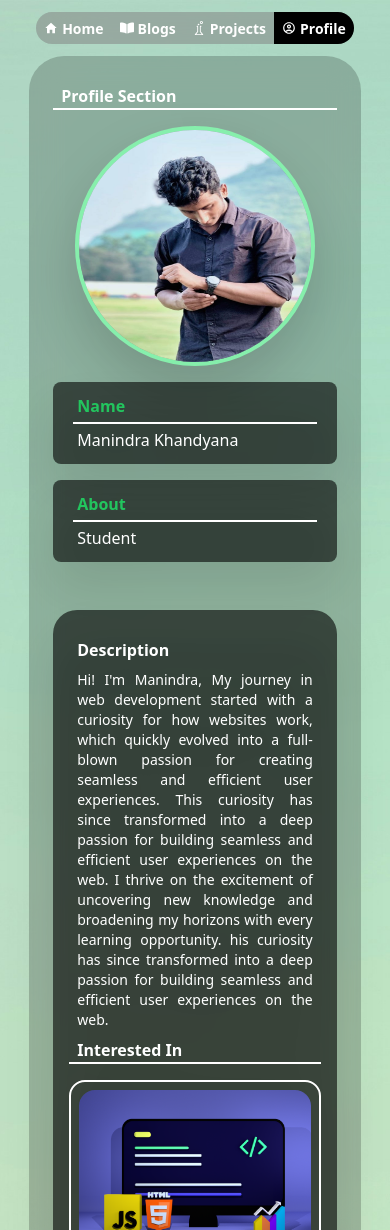
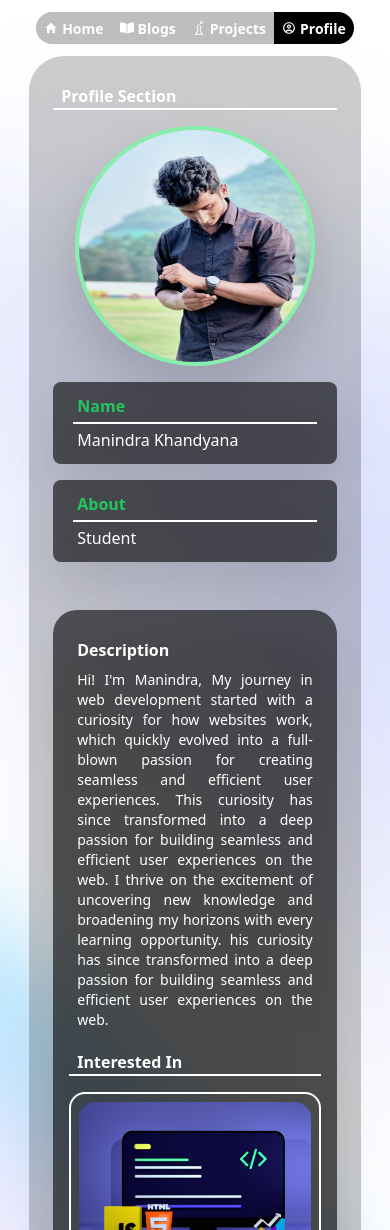
Before and after one commit to Manindra289/responsive_portfolio, a React (Create React App) app: page /Profile in a window 390 px wide. Shown: the top 1230 px of the page. Built offline with nearby package versions, Linux system fonts and the light colour scheme.

Commit message:
design changes

```diff
--- a/src/App.css
+++ b/src/App.css
@@ -37,13 +37,13 @@
   }
 }
 html{
-  background-image: url('./assets/background.png');
+  background-image: url('./assets/background6.png');
   background-position: center;
 
 }
 @media (max-width: 1024px) {
   html {
-    background-image: url('./assets/background3.jpg');
+    background-image: url('./assets/background6.png');
     background-position: center;
   }
 }
--- a/src/components/Blog/Blog.js
+++ b/src/components/Blog/Blog.js
@@ -9,7 +9,7 @@ const Blog = () => {
         <h1 className={['text-white text-xl font-bold  ml-4 pt-2 max-lg:text-base 2xl:text-5xl mb-0 mt-2',styles['ah1']].join(' ')}>Blogs</h1>
         <hr className='mx-3 mt-2 p-0 mb-1'/>
       </div>
-      <div className='flex flex-col overflow-scroll'>
+      <div className='flex flex-col overflow-scroll max-lg:pb-5'>
         <Link to={'/Blogs'}> <BlogItem title="Psychology"/></Link>
         <Link to={'/Blogs'}><BlogItem title="Philosophy"/></Link>
         <Link to={'/Blogs'}><BlogItem title="See more ... "/></Link>
--- a/src/components/Blog/BlogItem/BlogItem.js
+++ b/src/components/Blog/BlogItem/BlogItem.js
@@ -3,7 +3,7 @@ import React from 'react'
 const BlogItem = (props) => {
   return (
     <div className='rounded-lg'>
-           <div className={[' cursor-pointer hover:text-black hover:bg-white rounded-lg drop-shadow-2xl mx-2 max-sm:py-2 my-2 bg-black '].join(' ')}>
+           <div className={[' cursor-pointer hover:text-black hover:bg-white rounded-2xl drop-shadow-2xl mx-2 max-sm:py-2 my-2 bg-black '].join(' ')}>
               <h1  className='2xl:text-3xl text-left hover:text-black text-white max-sm:p-0 p-[0.1rem] pl-0 max-sm:text-base text-lg mx-[1rem] py-1.5  max-sm:py-1 font-bold'>{props.title}</h1>
             </div>
     </div>
--- a/src/components/BlogPage/BlogPage.js
+++ b/src/components/BlogPage/BlogPage.js
@@ -33,8 +33,8 @@ const BlogPage = () => {
 
 
   return (
-    <div className=' w-[100vw] lg:h-[100vh] lg:grid-rows-1 lg:grid-cols-1 grid grid-cols-1'>
-      <div className=' max-lg:flex max-lg:mb-10 max-lg:flex-col lg:grid lg:grid-rows-8 lg:grid-cols-12 max-lg:mt-14 lg:self-center justify-self-center lg:h-[85vh] w-[85vw] smallest_scn' >
+    <div className=' w-[100vw] lg:grid-rows-1 lg:grid-cols-1 grid grid-cols-1'>
+      <div className=' max-lg:flex max-lg:mb-10 lg:mb-10 max-lg:flex-col lg:grid lg:grid-rows-8 lg:grid-cols-12 max-lg:mt-14 mt-16 justify-self-center lg:h-[85vh] min-h-[700px] w-[85vw] smallest_scn ' >
       <div className='lg:row-span-8 lg:col-span-3 col-span-9  md:col-span-2  lg:border-r-4 p-2 mt-5 mb-5 px-4 '>
       <div className='lg:row-span-1 col-span-9'>
             <h1  className='2xl:text-5xl text-white max-sm:p-0 p-[0.1rem] pl-0 max-sm:text-base text-xl ml-[1.5rem] font-bold'>Blogs Category</h1>
@@ -77,7 +77,7 @@ const BlogPage = () => {
               <h1 className=' font-bold text-center w-[100%]'> {current_blog.title}</h1>
               </div>
           {/* <IoIosArrowRoundBack onClick={()=>{ setblog_visible(false) }} className='inline p-0 hover:text-green-500' fontSize={'2rem'} /> <div className='inline-block w-[100%]'> <h1 className='inline-block  px-6 py-4 font-bold text-center'>     {current_blog.title}</h1> </div> */}
-            <p className='px-6 pb-4 selection:bg-pink-600'>{current_blog.description}</p>
+            <p className='lg:px-6 pb-4 selection:bg-pink-600'>{current_blog.description}</p>
           </div> : <div className='hidden'></div> }
       </div>
 
--- a/src/components/ProfilePage/ProfilePage.js
+++ b/src/components/ProfilePage/ProfilePage.js
@@ -14,8 +14,8 @@ import { FaSquareGithub } from "react-icons/fa6";
 const ProfilePage = () => {
 
   return (
-    <div className=' w-[100vw] max-lg:mb-10 lg:h-[100vh] lg:grid-rows-1 lg:grid-cols-1 grid grid-cols-1'>
-      <div className=' max-lg:flex max-lg:flex-col lg:grid lg:grid-rows-8 lg:grid-cols-12 max-lg:mt-14 lg:self-center justify-self-center lg:h-[85vh] w-[85vw] smallest_scn' >
+    <div className=' w-[100vw] max-lg:mb-10 lg:grid-rows-1 lg:grid-cols-1 grid grid-cols-1'>
+      <div className=' max-lg:flex max-lg:mb-10 lg:mb-10 max-lg:flex-col lg:grid lg:grid-rows-8 lg:grid-cols-12 max-lg:mt-14 mt-16 justify-self-center lg:h-[85vh] min-h-[700px] w-[85vw] smallest_scn ' >
           <div className='lg:row-span-8 lg:col-span-4 lg:border-r-4 p-2 mt-5 mb-5'>
           <h1  className='2xl:text-5xl text-white max-sm:p-0 p-[0.1rem] pl-0 max-sm:text-base text-xl ml-[1.5rem] font-bold'>Profile Section</h1>
           <hr className='border-white align-middle mx-4'/>
@@ -43,7 +43,7 @@ const ProfilePage = () => {
                 <h1  className='2xl:text-5xl text-white max-sm:p-0 p-[0.1rem] pl-0 max-sm:text-base text-xl ml-[1.5rem] font-bold'>Description</h1></div>
               <div>
 
-              <p className={['text-white lg:text-sm ml-6 mr-6 max-lg:text-sm mb-2 text-justify 2xl:text-3xl pt-2'].join(' ')}>
+              <p className={['text-white max-lg:mb-5 lg:text-sm ml-6 mr-6 max-lg:text-sm mb-2 text-justify 2xl:text-3xl pt-2'].join(' ')}>
               Hi! I'm Manindra, My journey in web development started with a curiosity for how websites work, which quickly evolved into a full-blown passion for creating seamless and efficient user experiences. This curiosity has since transformed into a deep passion for building seamless and efficient user experiences on the web. I thrive on the excitement of uncovering new knowledge and broadening my horizons with every learning opportunity. his curiosity has since transformed into a deep passion for building seamless and efficient user experiences on the web.
               </p>
 
--- a/src/components/Project/Project.js
+++ b/src/components/Project/Project.js
@@ -92,8 +92,8 @@ const Project = () => {
 
   return (
     <>
-    <div className='w-[100vw] lg:h-[100vh] lg:grid-rows-1 lg:grid-cols-1 grid grid-cols-1 '>
-      <div className='max-lg:flex max-lg:mb-10 max-lg:flex-col lg:grid lg:grid-rows-8 lg:grid-cols-12 max-lg:mt-14 lg:self-center justify-self-center lg:h-[85vh] w-[85vw] smallest_scn ' >
+    <div className='w-[100vw]  lg:grid-rows-1 lg:grid-cols-1 grid grid-cols-1 '>
+      <div className='max-lg:flex max-lg:mb-10 lg:mb-10 max-lg:flex-col lg:grid lg:grid-rows-8 lg:grid-cols-12 max-lg:mt-14 mt-16 justify-self-center lg:h-[85vh] min-h-[700px] w-[85vw] smallest_scn ' >
         {/* <div className='absolute -top-10 max-lg:invisible'> */}
         <div className='row-span-1 col-span-12'>
           <Menu_bar data = {visible} func = {setvisible} func2 = {dispatch}/>
--- a/src/components/ProjectPage/ProjectPage.js
+++ b/src/components/ProjectPage/ProjectPage.js
@@ -34,8 +34,8 @@ const ProjectPage = () => {
 
   return (
 
-    <div className=' w-[100vw] lg:h-[100vh] lg:grid-rows-1 lg:grid-cols-1 grid grid-cols-1'>
-      <div className=' max-lg:flex max-lg:mb-10 max-lg:flex-col lg:grid lg:grid-rows-8 lg:grid-cols-12 max-lg:mt-14 lg:self-center justify-self-center lg:h-[85vh] w-[85vw] smallest_scn' >
+    <div className=' w-[100vw] lg:grid-rows-1 lg:grid-cols-1 grid grid-cols-1'>
+      <div className=' max-lg:flex max-lg:mb-10 lg:mb-10 max-lg:flex-col lg:grid lg:grid-rows-8 lg:grid-cols-12 max-lg:mt-14 mt-16 justify-self-center lg:h-[85vh] min-h-[700px] w-[85vw] smallest_scn ' >
           <div className='lg:row-span-8 lg:col-span-3 col-span-9  md:col-span-2  lg:border-r-4 p-2 mt-5 mb-5 px-4 '>
                 <div className='lg:row-span-1 col-span-9'>
                     <h1  className='2xl:text-5xl text-white max-sm:p-0 p-[0.1rem] pl-0 max-sm:text-base text-xl ml-[1.5rem] font-bold'>Projects</h1>
```
Also changed, not shown: src/assets/background6.png (added).
